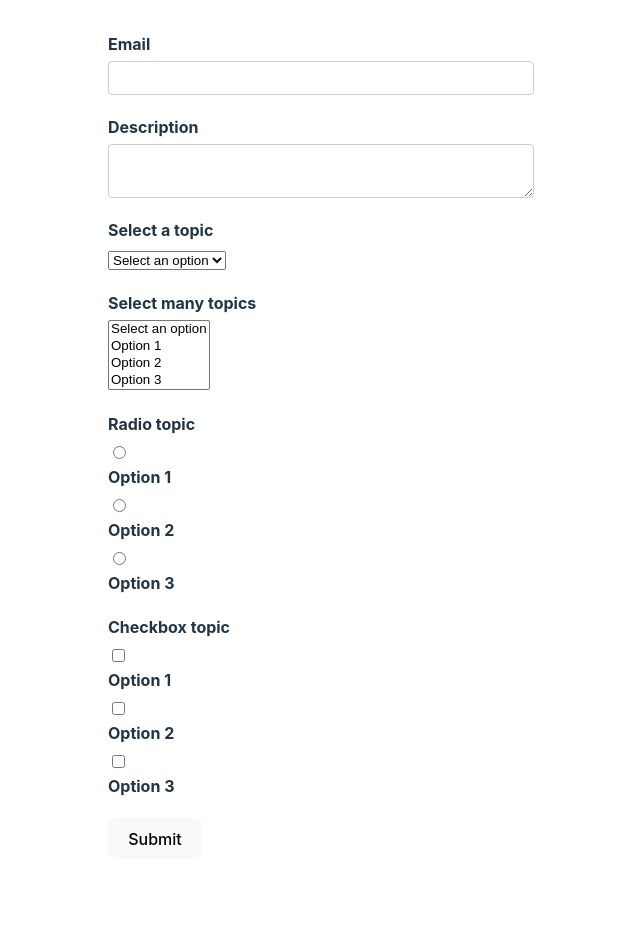
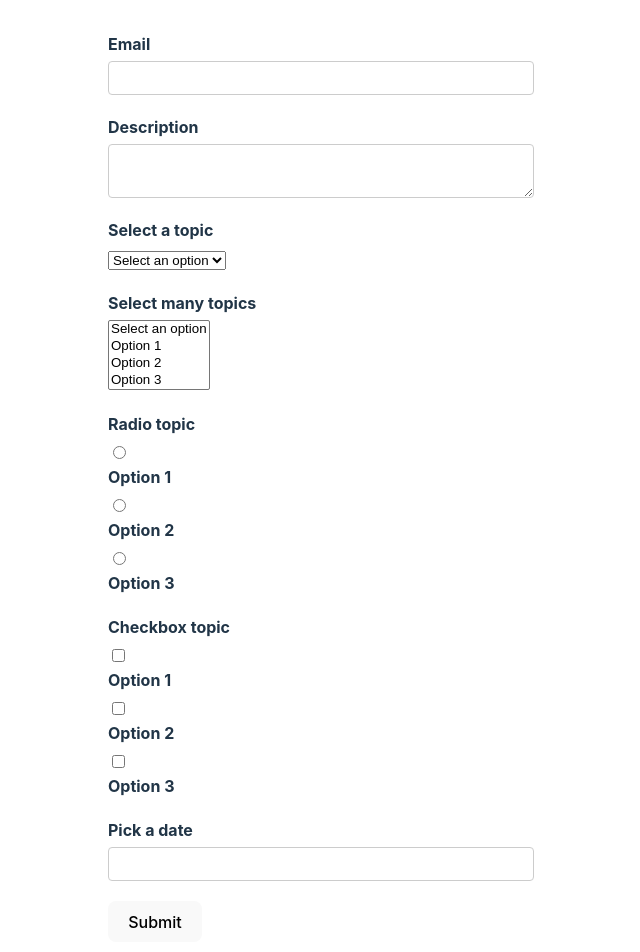
Before and after one commit to maormenashe/vite-react-formik, a React (Vite) app: page / in a window 1280 px wide. Shown: the top 952 px of the page, without its empty margins (319-959 px from the left). Before the commit the page ends 891 px from the top, so only its background shows below. Built offline with nearby package versions, Linux system fonts and the light colour scheme.

Commit message:
CustomDatePicker

```diff
--- a/package.json
+++ b/package.json
@@ -12,11 +12,13 @@
   "dependencies": {
     "formik": "^2.4.6",
     "react": "^18.2.0",
+    "react-datepicker": "^7.0.0",
     "react-dom": "^18.2.0",
     "yup": "^1.4.0"
   },
   "devDependencies": {
     "@types/react": "^18.2.66",
+    "@types/react-datepicker": "^6.2.0",
     "@types/react-dom": "^18.2.22",
     "@typescript-eslint/eslint-plugin": "^7.2.0",
     "@typescript-eslint/parser": "^7.2.0",
--- /dev/null
+++ b/src/components/CustomDatePicker.tsx
@@ -0,0 +1,39 @@
+import * as React from "react";
+import { BaseControlProps } from "../types/form/controls";
+import DatePicker from "react-datepicker";
+import "react-datepicker/dist/react-datepicker.css";
+import { ErrorMessage, Field, FieldProps } from "formik";
+import TextError from "./TextError";
+
+export type CustomDatePickerProps = BaseControlProps;
+
+const CustomDatePicker: React.FunctionComponent<CustomDatePickerProps> = (
+  props
+) => {
+  const { label, name, ...rest } = props;
+  return (
+    <div className="form-control">
+      <label htmlFor={name}>{label}</label>
+      <Field name={name}>
+        {(props: FieldProps) => {
+          const { field, form } = props;
+          const { setFieldValue } = form;
+          const { value } = field;
+
+          return (
+            <DatePicker
+              id={name}
+              {...field}
+              {...rest}
+              selected={value}
+              onChange={(date) => setFieldValue(name, date)}
+            />
+          );
+        }}
+      </Field>
+      <ErrorMessage name={name} component={TextError} />
+    </div>
+  );
+};
+
+export default CustomDatePicker;
--- a/src/components/FormikContainer.tsx
+++ b/src/components/FormikContainer.tsx
@@ -33,6 +33,7 @@ const FormikContainer: React.FunctionComponent<IFormikContainerProps> = () => {
     selectMultipleOption: [],
     radioOption: "",
     checkboxOption: [],
+    birthDate: "",
   };
 
   const validationSchema = Yup.object({
@@ -42,6 +43,7 @@ const FormikContainer: React.FunctionComponent<IFormikContainerProps> = () => {
     selectMultipleOption: Yup.array().min(1, "Required"),
     radioOption: Yup.string().required("Required"),
     checkboxOption: Yup.array().required("Required"),
+    birthDate: Yup.date().required("Required").nullable(),
   });
 
   const onSubmit = (values: unknown) => console.log("Form data", values);
@@ -97,6 +99,12 @@ const FormikContainer: React.FunctionComponent<IFormikContainerProps> = () => {
               options={checkboxOptions}
             />
 
+            <FormikControl
+              asControl="date"
+              label="Pick a date"
+              name="birthDate"
+            />
+
             <button type="submit">Submit</button>
           </Form>
         );
--- a/src/components/FormikControl.tsx
+++ b/src/components/FormikControl.tsx
@@ -1,5 +1,4 @@
 import * as React from "react";
-import { BaseControlProps } from "../types/form/controls";
 import CustomInput, { CustomInputProps } from "./CustomInput";
 import CustomTextarea, { CustomTextareaProps } from "./CustomTextarea";
 import CustomSelect, { CustomSelectProps } from "./CustomSelect";
@@ -9,6 +8,7 @@ import CustomRadioButtons, {
 import CustomCheckboxGroup, {
   CustomCheckboxGroupProps,
 } from "./CustomCheckboxGroup";
+import CustomDatePicker, { CustomDatePickerProps } from "./CustomDatePicker";
 
 // eslint-disable-next-line @typescript-eslint/no-unused-vars
 type ControlType =
@@ -39,10 +39,9 @@ type CheckboxGroupProps = CustomCheckboxGroupProps & {
   asControl: "checkbox";
 };
 
-type DateProps = BaseControlProps &
-  React.ComponentProps<"input"> & {
-    asControl: "date";
-  };
+type DateProps = CustomDatePickerProps & {
+  asControl: "date";
+};
 
 // Create a discriminated union of all control props
 type FormikControlProps =
@@ -67,6 +66,8 @@ const FormikControl: React.FunctionComponent<FormikControlProps> = (props) => {
       return <CustomRadioButtons {...(rest as RadioProps)} />;
     case "checkbox":
       return <CustomCheckboxGroup {...(rest as CheckboxGroupProps)} />;
+    case "date":
+      return <CustomDatePicker {...(rest as DateProps)} />;
     default:
       return <></>;
   }
```
Also changed, not shown: 1 other file (tests, documents, lock files or other folders).
